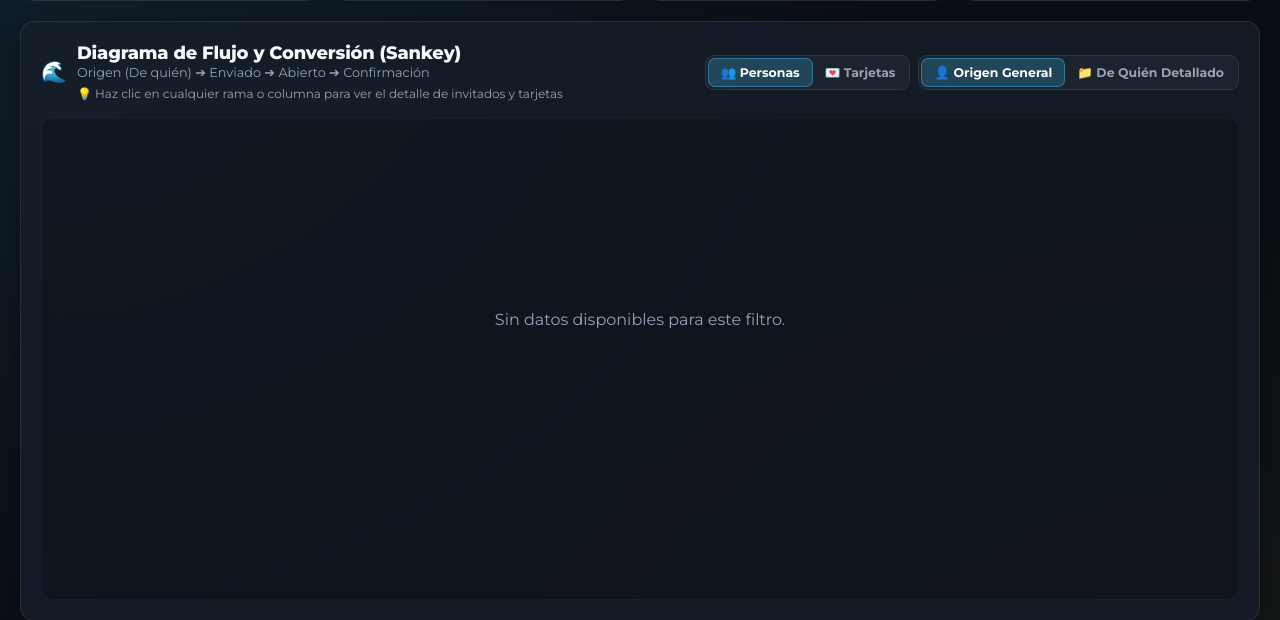
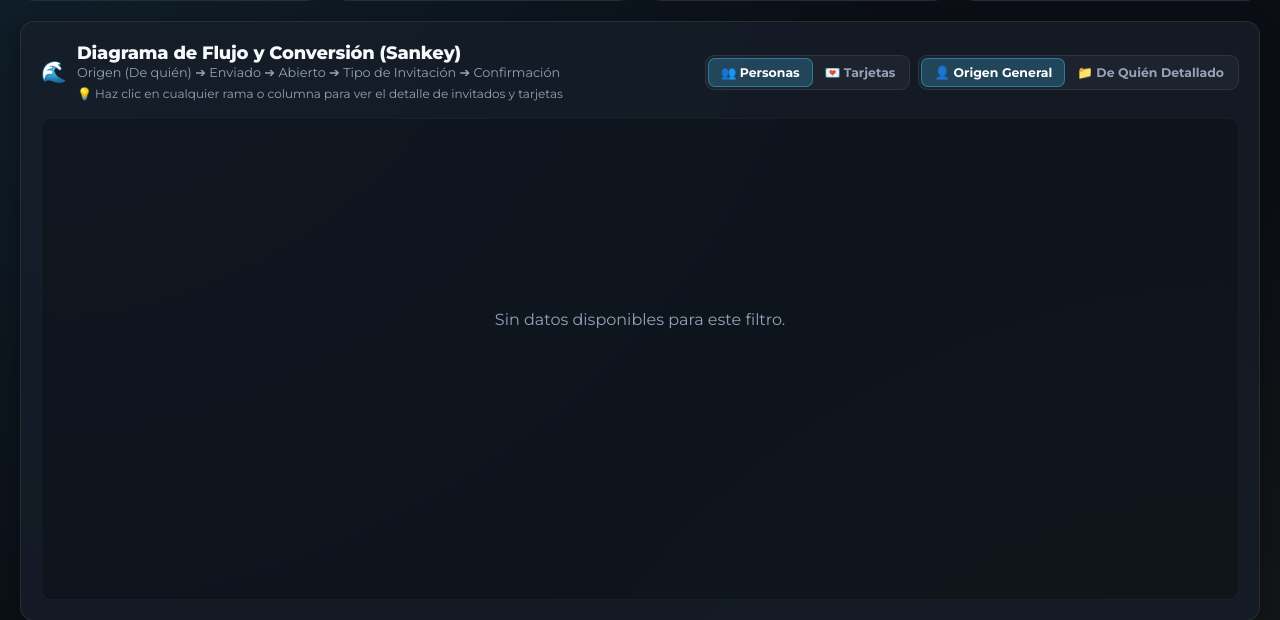
Before and after one commit to alfrenovsky/invite, a Flask app: template api/app/templates/stats2.html in a window 1280 px wide. Shown: the part 152-772 px from the top of the page. Run offline with Flask 3, Linux system fonts and the light colour scheme; the template is opened without the code that fills it, so the values that code supplies are empty; parts of the project's set-up code (start-up, migrations or seed data) failed here and were passed over; some libraries are stand-ins or nearby versions.

Commit message:
feat(stats2): add invitation tier column to Sankey funnel and list filters

```diff
--- a/api/app/app.py
+++ b/api/app/app.py
@@ -1398,6 +1398,15 @@ def sanitize_stats_records(raw_records):
         has_monto = bool(raw_monto and int(raw_monto) > 0)
         nivel = "Reserva" if (is_res_level or has_monto) else "Invitado"
 
+        tipo_clean = str(r.get("tipo", "") or "").strip()
+        tipo_lower = tipo_clean.lower()
+        if "baile" in tipo_lower:
+            tier = "🎉 Reserva Baile" if nivel == "Reserva" else "🎉 Invitación Baile"
+        elif "niño" in tipo_lower or "nino" in tipo_lower:
+            tier = "👶 Reserva Cena Niño" if nivel == "Reserva" else "👶 Invitación Cena Niño"
+        else:
+            tier = "🎫 Reserva Cena" if nivel == "Reserva" else "🍽️ Invitación Cena"
+
         conf_raw = str(r.get("confirmacion", "") or "").strip().lower()
         if conf_raw in ("si", "sí", "confirmado"):
             confirmacion = "si"
@@ -1421,8 +1430,9 @@ def sanitize_stats_records(raw_records):
             "has_name": has_name,
             "dequien": dq,
             "origin": origin,
-            "tipo": str(r.get("tipo", "") or "").strip(),
+            "tipo": tipo_clean,
             "nivel": nivel,
+            "tier": tier,
             "confirmacion": confirmacion,
             "pagado": pagado,
             "comprobante": comprobante,
@@ -1702,6 +1712,19 @@ def compute_stats2_data(clean_records):
         else:
             card_status = "⏳ Pendiente"
 
+        # Determine card tier based on guest composition
+        tiers = [r.get("tier") for r in recs]
+        if any("Baile" in (t or "") for t in tiers):
+            card_tier = "🎉 Reserva Baile"
+        elif sum(1 for t in tiers if "Reserva Cena" in (t or "")) > len(recs) / 2:
+            card_tier = "🎫 Reserva Cena"
+        elif any("Niño" in (t or "") for t in tiers):
+            card_tier = "👶 Invitación Cena Niño"
+        elif any("Reserva Cena" in (t or "") for t in tiers):
+            card_tier = "🎫 Reserva Cena"
+        else:
+            card_tier = "🍽️ Invitación Cena"
+
         card_items.append({
             "invitacion_id": inv,
             "title": display_title,
@@ -1710,6 +1733,7 @@ def compute_stats2_data(clean_records):
             "last_updated": last_updated,
             "group_nivel": group_nivel,
             "group_tipo": group_tipo,
+            "tier": card_tier,
             "dequien": dequien,
             "origin": origin,
             "is_enviado": is_enviado,
@@ -1744,6 +1768,7 @@ def compute_stats2_data(clean_records):
                 "invitacion_title": inv_title,
                 "nivel": r.get("nivel", "Invitado"),
                 "tipo": r.get("tipo", "Cena") or "Cena",
+                "tier": r.get("tier", "🍽️ Invitación Cena"),
                 "confirmacion": "si",
                 "pa": r.get("pa", ""),
                 "celiaco": r.get("celiaco", False),
@@ -1754,11 +1779,12 @@ def compute_stats2_data(clean_records):
     confirmed_guests.sort(key=lambda x: x["updated_at"], reverse=True)
     last_10_confirmed = confirmed_guests[:10]
 
-    # Sankey flows helper
+    # Sankey flows helper (Option B: Origen ➔ Enviado ➔ Abierto ➔ Tipo/Nivel ➔ Confirmación)
     def _build_sankey(items, origin_key, is_card=False):
         f12 = Counter()
         f23 = Counter()
         f34 = Counter()
+        f45 = Counter()
         for item in items:
             orig = item.get(origin_key) or "Sin definir"
             orig_node = f"👤 {orig}" if origin_key == "origin" else f"📁 {orig}"
@@ -1768,6 +1794,8 @@ def compute_stats2_data(clean_records):
 
             is_op = (item.get("open_count", 0) > 0) if is_card else item.get("abierto")
             open_node = "📖 Abierta" if is_op else "🔒 Sin abrir"
+
+            tier_node = item.get("tier") or "🍽️ Invitación Cena"
 
             if is_card:
                 conf_node = item.get("card_status", "⏳ Pendiente")
@@ -1782,15 +1810,23 @@ def compute_stats2_data(clean_records):
 
             f12[(orig_node, env_node)] += 1
             f23[(env_node, open_node)] += 1
-            f34[(open_node, conf_node)] += 1
+            f34[(open_node, tier_node)] += 1
+            f45[(tier_node, conf_node)] += 1
 
         ENV_ORDER = {"📤 Enviada": 1, "⏳ Sin enviar": 2}
         OPEN_ORDER = {"📖 Abierta": 1, "🔒 Sin abrir": 2}
+        TIER_ORDER = {
+            "🍽️ Invitación Cena": 1,
+            "👶 Invitación Cena Niño": 2,
+            "🎫 Reserva Cena": 3,
+            "🎉 Reserva Baile": 4,
+        }
         CONF_ORDER = {"✅ Asiste": 1, "❌ No asiste": 2, "⏳ Pendiente": 3}
 
         f12_sorted = sorted(f12.items(), key=lambda x: (ENV_ORDER.get(x[0][1], 9), -x[1], x[0][0]))
         f23_sorted = sorted(f23.items(), key=lambda x: (OPEN_ORDER.get(x[0][1], 9), ENV_ORDER.get(x[0][0], 9)))
-        f34_sorted = sorted(f34.items(), key=lambda x: (CONF_ORDER.get(x[0][1], 9), OPEN_ORDER.get(x[0][0], 9)))
+        f34_sorted = sorted(f34.items(), key=lambda x: (TIER_ORDER.get(x[0][1], 9), OPEN_ORDER.get(x[0][0], 9)))
+        f45_sorted = sorted(f45.items(), key=lambda x: (CONF_ORDER.get(x[0][1], 9), TIER_ORDER.get(x[0][0], 9)))
 
         rows = []
         for (s, d), w in f12_sorted:
@@ -1798,6 +1834,8 @@ def compute_stats2_data(clean_records):
         for (s, d), w in f23_sorted:
             if w > 0: rows.append([s, d, w])
         for (s, d), w in f34_sorted:
+            if w > 0: rows.append([s, d, w])
+        for (s, d), w in f45_sorted:
             if w > 0: rows.append([s, d, w])
         return rows
 
--- a/api/app/templates/stats2.html
+++ b/api/app/templates/stats2.html
@@ -827,7 +827,7 @@
                     <span class="section-icon">🌊</span>
                     <div>
                         <h2 class="section-title">Diagrama de Flujo y Conversión (Sankey)</h2>
-                        <p class="section-subtitle">Origen (De quién) ➔ Enviado ➔ Abierto ➔ Confirmación</p>
+                        <p class="section-subtitle">Origen (De quién) ➔ Enviado ➔ Abierto ➔ Tipo de Invitación ➔ Confirmación</p>
                         <div class="sankey-hint-text">💡 Haz clic en cualquier rama o columna para ver el detalle de invitados y tarjetas</div>
                     </div>
                 </div>
@@ -975,7 +975,7 @@
             ];
 
             const options = {
-                height: 460,
+                height: 480,
                 backgroundColor: 'transparent',
                 sankey: {
                     iterations: 0,
@@ -986,7 +986,7 @@
                             color: '#f7fafc',
                             bold: true
                         },
-                        nodePadding: 24,
+                        nodePadding: 20,
                         width: 14,
                         colors: colors
                     },
@@ -1245,7 +1245,36 @@
                 return isCard ? (!item.open_count || item.open_count === 0) : !item.abierto;
             }
 
-            // 4. Confirmación
+            // 4. Tipo de Invitación / Nivel
+            if (str.includes("Invitación Cena Niño") || str.includes("Cena Niño")) {
+                if (item.tier) return item.tier.includes("Cena Niño");
+                if (isCard) return item.guests && item.guests.some(g => (g.tipo || '').toLowerCase().includes('niño'));
+                const tipo = (item.tipo || '').toLowerCase();
+                return tipo.includes('niño') || tipo.includes('nino');
+            }
+            if (str.includes("Invitación Cena") || (str.includes("Invitación") && str.includes("Cena"))) {
+                if (item.tier) return item.tier.includes("Invitación Cena") && !item.tier.includes("Niño");
+                if (isCard) return item.group_nivel === 'Invitado' && item.group_tipo === 'Cena';
+                const nivel = (item.nivel || '').toLowerCase();
+                const tipo = (item.tipo || '').toLowerCase();
+                return nivel !== 'reserva' && !item.montotarjeta && tipo.includes('cena') && !tipo.includes('niño');
+            }
+            if (str.includes("Reserva Baile") || (str.includes("Reserva") && str.includes("Baile"))) {
+                if (item.tier) return item.tier.includes("Reserva Baile");
+                if (isCard) return item.group_tipo === 'Baile' || (item.guests && item.guests.some(g => (g.tipo || '').toLowerCase().includes('baile')));
+                const tipo = (item.tipo || '').toLowerCase();
+                return tipo.includes('baile');
+            }
+            if (str.includes("Reserva Cena") || (str.includes("Reserva") && str.includes("Cena"))) {
+                if (item.tier) return item.tier.includes("Reserva Cena");
+                if (isCard) return item.group_nivel === 'Reserva' && item.group_tipo === 'Cena';
+                const nivel = (item.nivel || '').toLowerCase();
+                const tipo = (item.tipo || '').toLowerCase();
+                const isRes = (nivel === 'reserva' || !!item.montotarjeta);
+                return isRes && tipo.includes('cena');
+            }
+
+            // 5. Confirmación
             if (isCard) {
                 if (str.includes("Asiste") && !str.includes("No asiste")) {
                     return item.card_status === "✅ Asiste";
@@ -1460,7 +1489,8 @@
                         const deq = (r.dequien || '').toLowerCase();
                         const tipo = (r.tipo || '').toLowerCase();
                         const nivel = (r.nivel || '').toLowerCase();
-                        return name.includes(query) || inv.includes(query) || orig.includes(query) || deq.includes(query) || tipo.includes(query) || nivel.includes(query);
+                        const tier = (r.tier || '').toLowerCase();
+                        return name.includes(query) || inv.includes(query) || orig.includes(query) || deq.includes(query) || tipo.includes(query) || nivel.includes(query) || tier.includes(query);
                     });
                 }
 
@@ -1544,8 +1574,9 @@
                         const deq = (c.dequien || '').toLowerCase();
                         const tipo = (c.group_tipo || '').toLowerCase();
                         const nivel = (c.group_nivel || '').toLowerCase();
+                        const tier = (c.tier || '').toLowerCase();
                         const guestsStr = (c.guests || []).map(g => g.name).join(' ').toLowerCase();
-                        return title.includes(query) || inv.includes(query) || orig.includes(query) || deq.includes(query) || tipo.includes(query) || nivel.includes(query) || guestsStr.includes(query);
+                        return title.includes(query) || inv.includes(query) || orig.includes(query) || deq.includes(query) || tipo.includes(query) || nivel.includes(query) || tier.includes(query) || guestsStr.includes(query);
                     });
                 }
 
```
